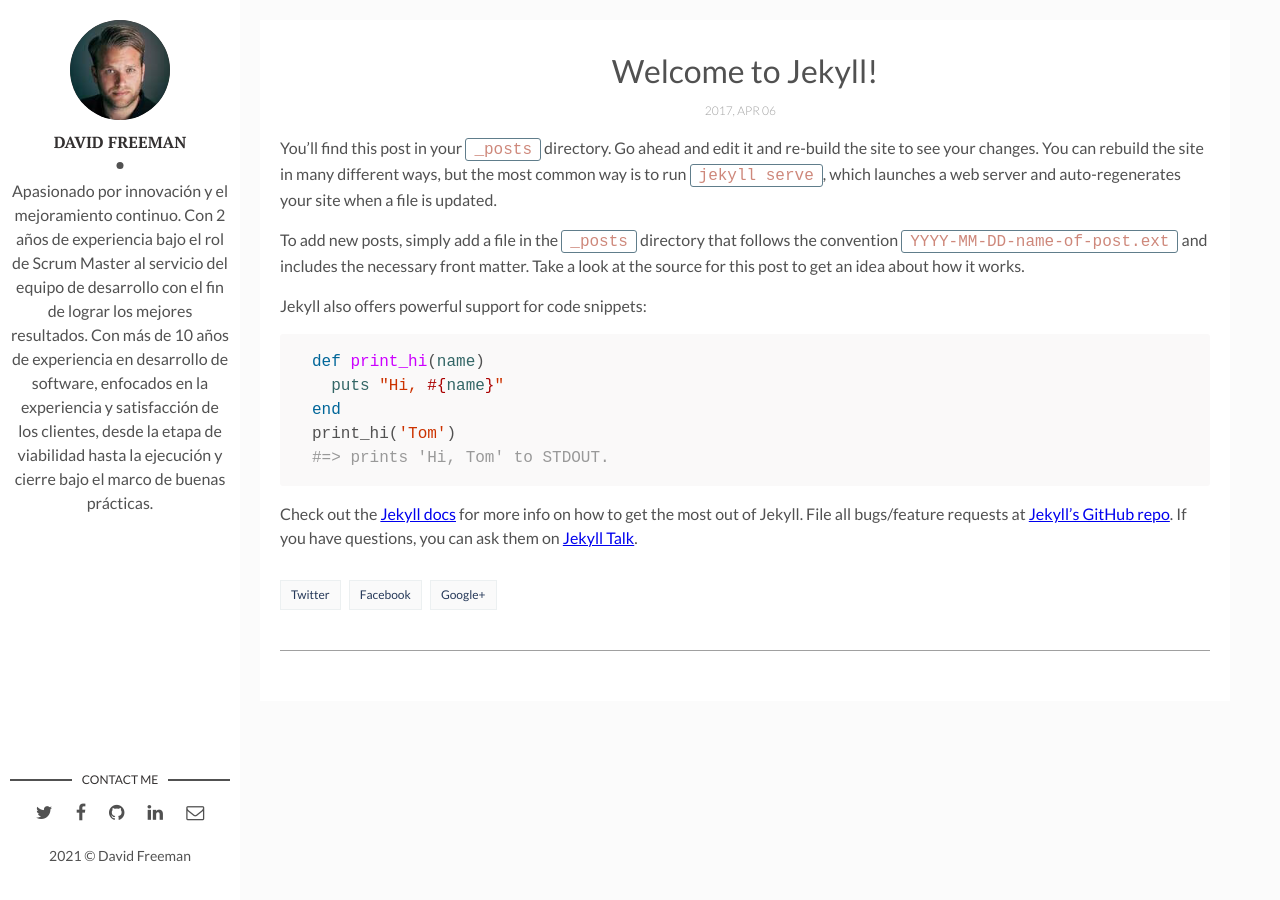
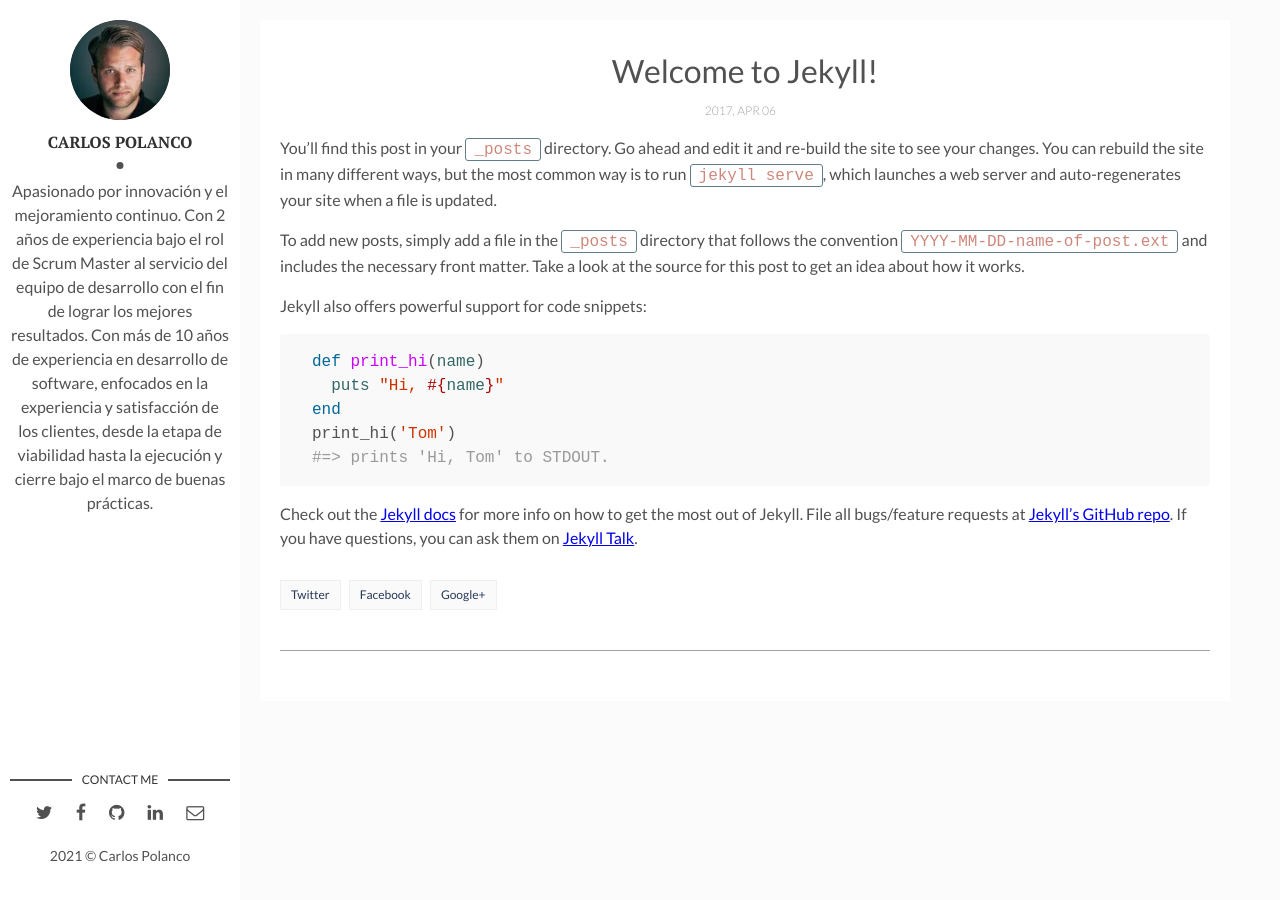
Before and after one commit to capolanco10/capolanco10.github.io, a Jekyll site: the page built from _posts/2017-04-06-welcome-to-jekyll.markdown, in a window 1280 px wide. Built offline with Jekyll 4.4.1, drawn with Linux system fonts in a browser that asks for light colours; comment, search, counter and statistics services are not loaded.

Commit message:
Update _config.yml

```diff
--- a/_config.yml
+++ b/_config.yml
@@ -1,4 +1,4 @@
-title: Carlos Polanco
+title: carlospolanco.dev
 description: > # this means to ignore newlines until "baseurl:"
   Write an awesome description for your new site here. You can edit this
   line in _config.yml. It will appear in your document head meta (for
@@ -9,14 +9,14 @@ url: "capolanco10.github.io" # the base hostname & protocol for your site, e.g.
 site-twitter: #if your site has a twitter account, enter it here
 
 # Author Settings
-author: David Freeman # add your name
+author: Carlos Polanco
 author-img: david-freeman.jpg # add your photo
 about-author: Apasionado por innovación y el mejoramiento continuo. Con 2 años de experiencia bajo el rol de Scrum Master al servicio del equipo de desarrollo con el fin de lograr los mejores resultados.
               Con más de 10 años de experiencia en desarrollo de software, enfocados en la experiencia y satisfacción de los clientes, desde la etapa de viabilidad hasta la ejecución y cierre bajo el marco de buenas prácticas.
 social-twitter: capolanco10
 #social-facebook:
 social-github: capolanco10
-social-linkedin: https://www.linkedin.com/in/carlospolancodev/
+social-linkedin: carlospolancodev
 social-email: carlos.polanco010@gmail.com
 
 # Disqus
```
